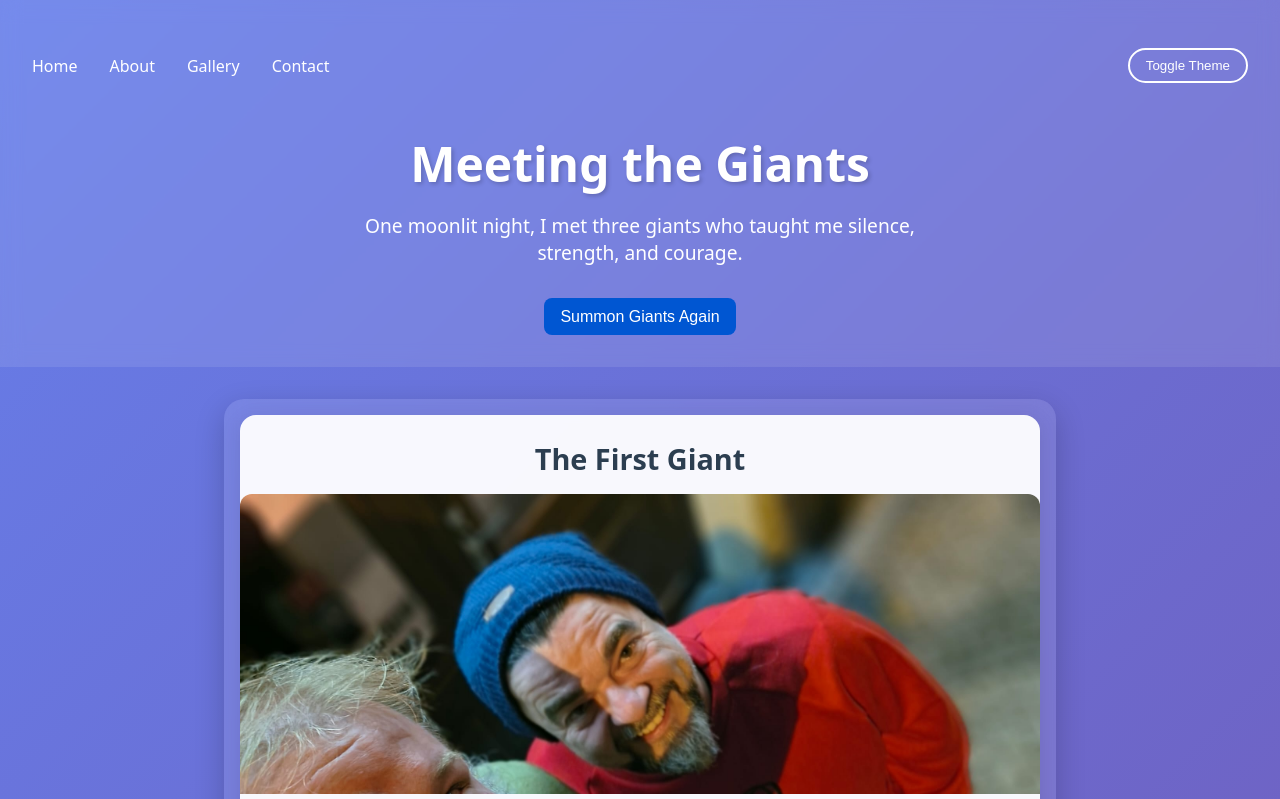
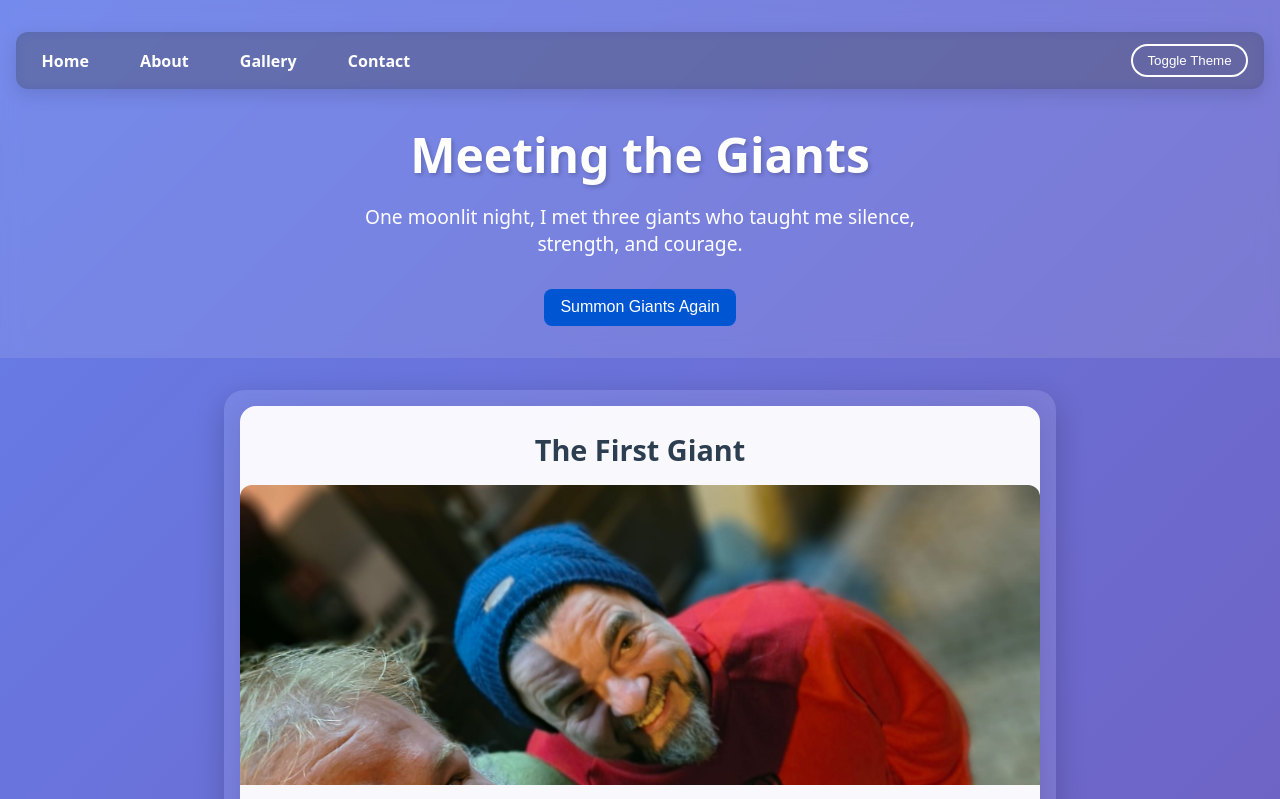
Before and after one commit to haidercse/block-study-project, a plain HTML site: page index.html in a window 1280 px wide. Shown: the top 799 px of the page. Drawn offline with Linux system fonts and the light colour scheme.

Commit message:
i am changing the nv bar color

```diff
--- a/css/styles.css
+++ b/css/styles.css
@@ -6,6 +6,12 @@
   --text-light: #ffffff;
   --text-dark: #2c3e50;
   --bg-gradient: linear-gradient(135deg, #667eea 0%, #764ba2 100%);
+  /* Nav-specific variables */
+  --nav-bg: rgba(0,0,0,0.25);
+  --nav-bg-light: rgba(255,255,255,0.95);
+  --nav-link-color: var(--text-light);
+  --nav-link-hover-bg: rgba(255,255,255,0.08);
+  --nav-link-hover-color: var(--secondary-color);
 }
 
 body {
@@ -22,6 +28,11 @@ body.light-theme {
   --bg-gradient: linear-gradient(135deg, #f6f9fc 0%, #e9ecef 100%);
   --text-light: #2c3e50;
   --text-dark: #2c3e50;
+  /* Nav overrides for light theme */
+  --nav-bg: var(--nav-bg-light);
+  --nav-link-color: var(--text-dark);
+  --nav-link-hover-bg: rgba(0,0,0,0.06);
+  --nav-link-hover-color: var(--primary-color);
 }
 
 
@@ -36,8 +47,12 @@ header {
   display: flex;
   justify-content: space-between;
   align-items: center;
-  padding: 1rem;
-  margin-bottom: 2rem;
+  padding: 0.75rem 1rem;
+  margin-bottom: 1.25rem;
+  background: var(--nav-bg);
+  border-radius: 12px;
+  box-shadow: 0 6px 18px rgba(0,0,0,0.12);
+  backdrop-filter: blur(6px);
 }
 
 .main-nav ul {
@@ -49,27 +64,31 @@ header {
 }
 
 .main-nav a {
-  color: var(--text-light);
+  color: var(--nav-link-color);
   text-decoration: none;
-  font-weight: 500;
-  transition: color 0.3s;
+  font-weight: 600;
+  padding: 0.45rem 0.6rem;
+  border-radius: 8px;
+  transition: color 0.22s ease, background 0.22s ease, transform 0.12s ease;
 }
 
 .main-nav a:hover {
-  color: var(--secondary-color);
+  color: var(--nav-link-hover-color);
+  background: var(--nav-link-hover-bg);
+  transform: translateY(-2px);
 }
 
 #theme-toggle {
-  padding: 0.5rem 1rem;
+  padding: 0.45rem 0.9rem;
   background: transparent;
-  border: 2px solid var(--text-light);
-  color: var(--text-light);
+  border: 2px solid var(--nav-link-color);
+  color: var(--nav-link-color);
   border-radius: 20px;
   cursor: pointer;
-  transition: all 0.3s;
+  transition: all 0.22s ease;
 }
 #theme-toggle:hover {
-  background: var(--text-light);
+  background: var(--nav-link-color);
   color: var(--text-dark);
 }
 
```
